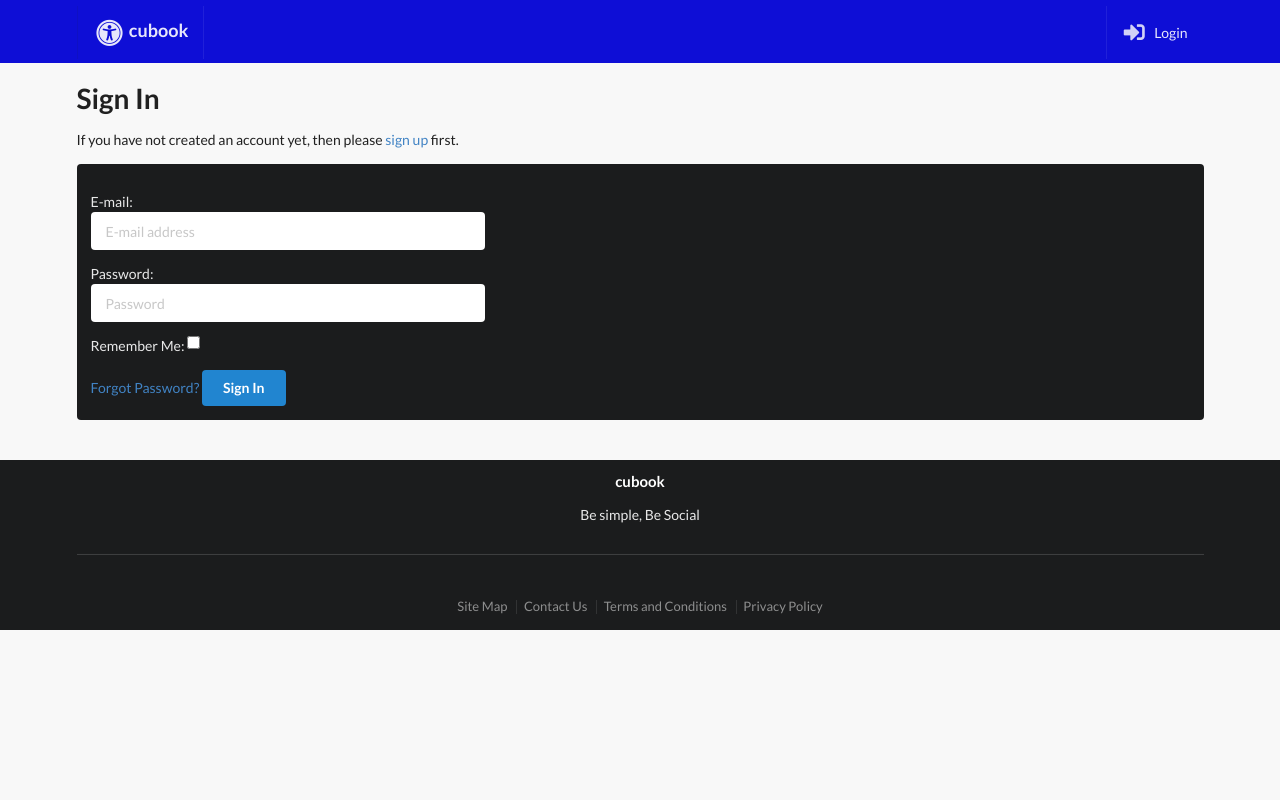
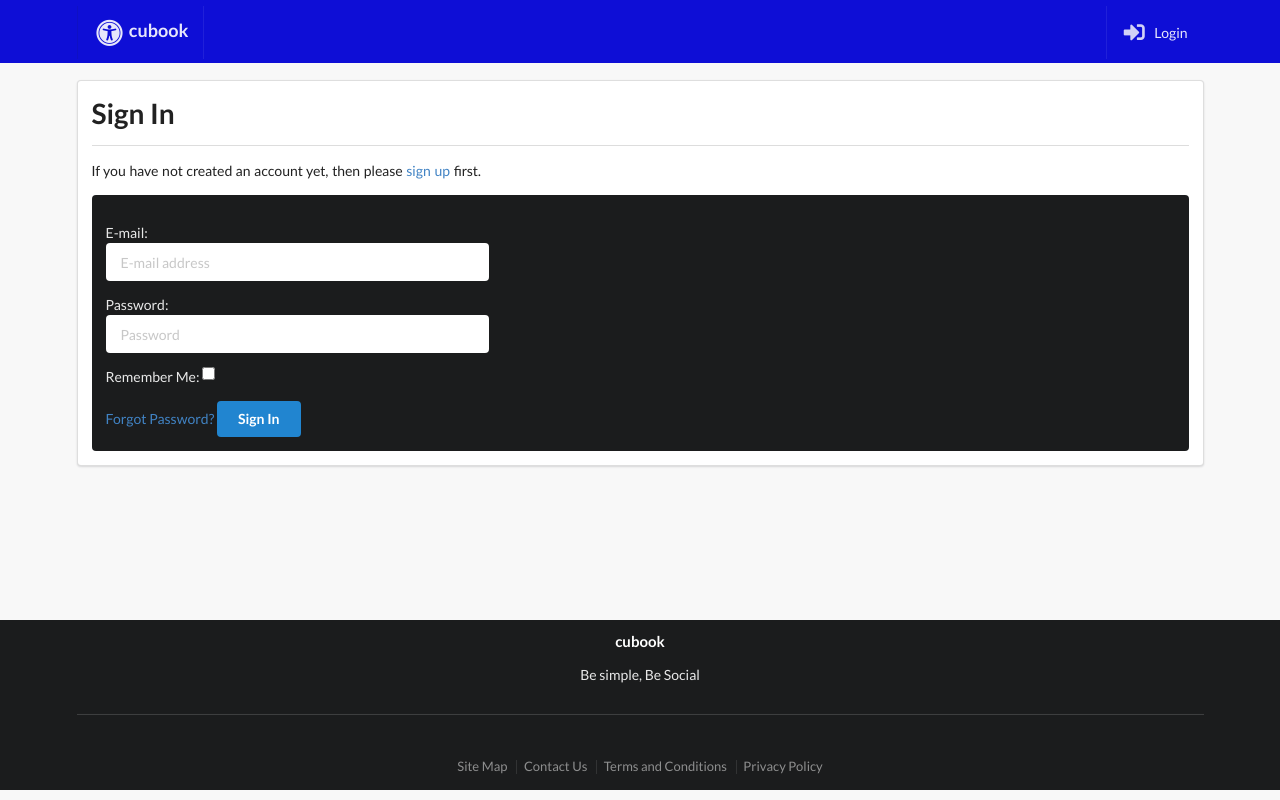
Before and after one commit to Nitin2806/cubook, a Django app: page /accounts/login/ in a window 1280 px wide. Run offline with Django 4.2, Linux system fonts and the light colour scheme; some libraries are stand-ins or nearby versions.

Commit message:
Fixed UI Login

```diff
--- a/templates/account/login.html
+++ b/templates/account/login.html
@@ -10,7 +10,12 @@ Login
 
 {% block content %}
 
-<h1>{% trans "Sign In" %}</h1>
+<div class="ui segment">
+
+
+<h1 class="ui left floated header">{% trans "Sign In" %}</h1>
+<div class="ui clearing divider"></div>
+
 
 {% get_providers as socialaccount_providers %}
 
@@ -32,9 +37,13 @@ for a {{ site_name }} account and sign in below:{% endblocktrans %}</p>
 {% include "socialaccount/snippets/login_extra.html" %}
 
 {% else %}
-<p>{% blocktrans %}If you have not created an account yet, then please
+<p style="font-family:Trebuchet MS, sans-serif">{% blocktrans %}If you have not created an account yet, then please
 <a href="{{ signup_url }}">sign up</a> first.{% endblocktrans %}</p>
-{% endif %}
+
+<!--<button class="ui positive button" href="{{ signup_url }}">{% blocktrans %}<a href="{{ signup_url }}">Create New Account</a>
+{% endblocktrans %}</button>
+{% endif %}-->
+
 <div class="ui inverted segment">
 <div class="ui inverted form">
 <div class="ui grid">
@@ -52,4 +61,6 @@ for a {{ site_name }} account and sign in below:{% endblocktrans %}</p>
 </div>
 </div>
 </div>
+</div>
+<br><br><br><br><br>
 {% endblock %}
```
